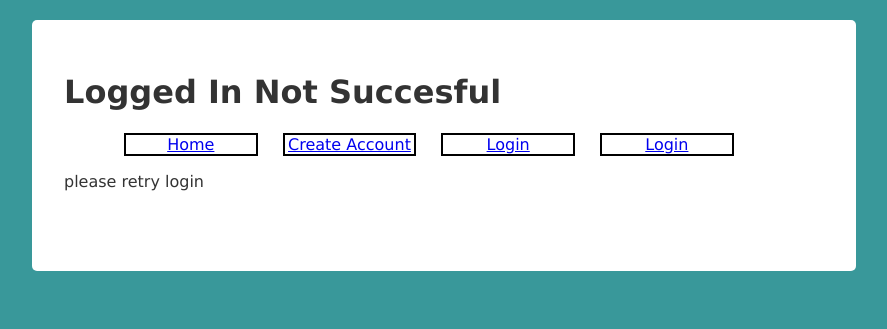
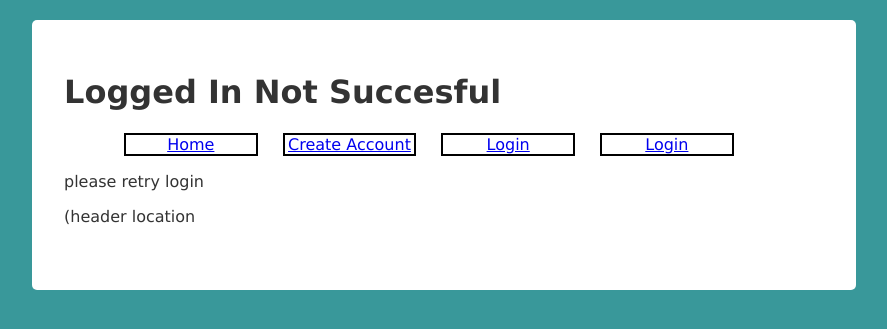
Before and after one commit to SeanTuc/PHP-class, a PHP site: page /content/first.php in a window 1280 px wide. Shown: the top 329 px of the page, without its empty margins (196-1083 px from the left). Run offline with PHP 8.4, Linux system fonts and the light colour scheme; data that the repository does not hold is empty.

Commit message:
test
Signed-off-by: SeanTuc <sean_tucker366@hotmail.com>

```diff
--- a/content/first.php
+++ b/content/first.php
@@ -45,3 +45,6 @@
 			</p>
         </body>
 </html>
+
+
+(header location
```
